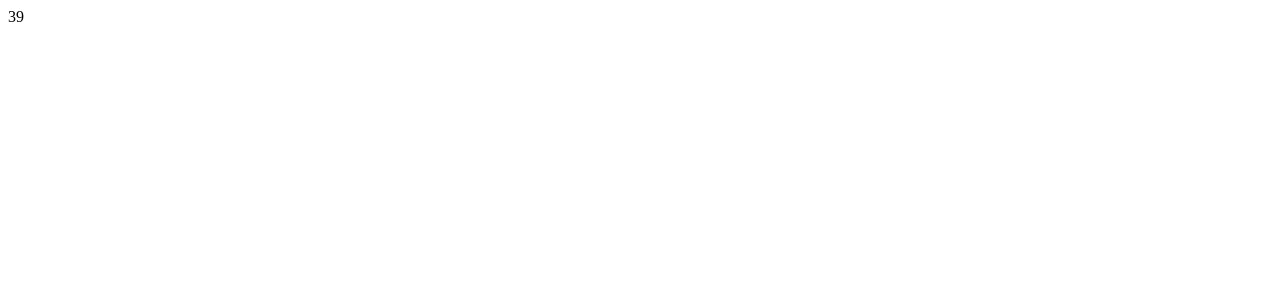
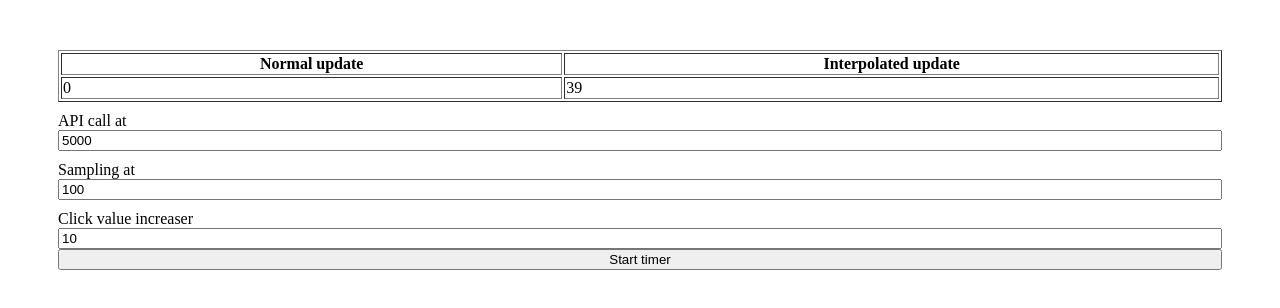
Before and after one commit to BogdanSoucup1/InterpolationDemo, a plain HTML site: page index.html in a window 1280 px wide. Drawn offline with Linux system fonts and the light colour scheme.

Commit message:
Add elements

```diff
--- /dev/null
+++ b/index.css
@@ -0,0 +1,9 @@
+.master-page {
+  display: flex;
+  flex-direction: column;
+  margin: 50px;
+}
+
+.master-page-children {
+  margin-top: 10px;
+}
--- a/index.html
+++ b/index.html
@@ -1,13 +1,34 @@
 <html>
   <head>
     <script src="index.js"></script>
+    <script src="page_parser.js" defer></script>
+
+    <link rel="stylesheet" type="text/css" href="index.css">
   </head>
 
   <body>
-    <div>
-      <div id = 'increaser'>
-        0
-      </div>
+    <div class = 'master-page' >
+      <table border="1">
+        <tr>
+            <th>Normal update</th>
+            <th>Interpolated update</th>
+        </tr>
+        <tr>
+            <td id = normal>0</td>
+            <td id = interp>0</td>
+        </tr>
+      </table>
+
+      <label class = master-page-children>API call at</labeL>
+      <input value = 5000>
+
+      <label class = master-page-children>Sampling at</label>
+      <input value = 100>
+
+      <label class = master-page-children>Click value increaser</label>
+      <input value = 10>
+
+      <button>Start timer</button>
     </div>
   </body>
 </html>
--- a/index.js
+++ b/index.js
@@ -33,7 +33,7 @@ class Interpolator {
 }
 
 function onFrame(currentClick) {
-  document.getElementById('increaser').innerHTML = currentClick;
+  document.getElementById('interp').innerHTML = currentClick;
 }
 
 let interpolator = new Interpolator();
```
Also changed, not shown: page_parser.js (added).
